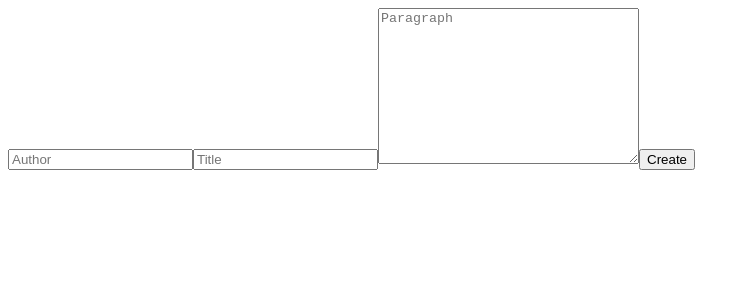
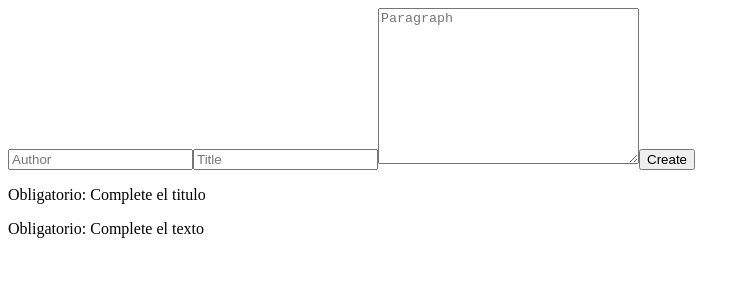
Before and after one commit to JuanerArg/TP-Blog, a React (Vite) app: page /create in a window 1280 px wide. Shown: the top 300 px of the page, without its empty margins (0-750 px from the left). Built offline with nearby package versions, Linux system fonts and the light colour scheme.

Commit message:
Correccion de los inputs obligatorios

```diff
--- a/src/CreatePost.jsx
+++ b/src/CreatePost.jsx
@@ -5,9 +5,11 @@ const CreatePost = () => {
     const [title, setTitle] = useState('')
     const [paragraph, setParagraph] = useState('')
     const [authorP, setAuthorP] = useState('')
-    const [post, setPost] = useState([])
+    const [post, setPost] = useState([{ author: '', title: '', paragraph: '' }])
     const [comments, setComments] = useState([])
     const navigate = useNavigate();
+    let input = { author: authorP, title: title, paragraph: paragraph };
+
 
     useEffect(() => {
         let jsonPost = JSON.parse(localStorage.getItem('posts'))
@@ -20,6 +22,7 @@ const CreatePost = () => {
 
     const handleSubmit = (e) => {
         e.preventDefault()
+        if (input.title != '') {
             let input = { author: authorP, title: title, paragraph: paragraph };
             let newPost = [...post, input];
 
@@ -36,6 +39,7 @@ const CreatePost = () => {
             setAuthorP('')
             navigate("/");
         }
+    }
 
     return (
         <>
@@ -50,9 +54,9 @@ const CreatePost = () => {
                     value={paragraph}
                     placeholder='Paragraph'
                 />
-
-
                 <button type="submit">Create</button>
+                {input.title === '' && (<p>Obligatorio: Complete el titulo</p>)}
+                {input.paragraph === '' && (<p>Obligatorio: Complete el texto</p>)}
             </form>
         </>
     )
--- a/src/PostPage.jsx
+++ b/src/PostPage.jsx
@@ -27,17 +27,16 @@ const PostPage = () => {
     }
   }, [])
 
-  // En lugar de usar filter para encontrar el post por su índice, puedes usar find
-  let post = posts.find((elem, i) => i === parseInt(id)); // Parsea el id a un número entero
+  let post = posts.find((elem, i) => i === parseInt(id));
 
-  // Asegúrate de manejar el caso en que el post no se encuentre
   if (!post) {
     return <div>No se encontró el post</div>;
   }
 
   const handleSubmit = (e) => {
     e.preventDefault();
-    let input = { author: author, text: text };
+    let authorName = author.trim() !== '' ? author : 'Anonimo'; // Si el autor está vacío, utiliza 'Anonimo'
+    let input = { author: authorName, text: text };
     let newComment = [...comments];
     newComment[parseInt(id)] = [...newComment[parseInt(id)], input]
     setComments(newComment);
@@ -46,7 +45,6 @@ const PostPage = () => {
     setAuthor('');
     setText('');
   }
-
 
   return (
     <>
@@ -81,4 +79,5 @@ const PostPage = () => {
     </>
   )
 }
-export default PostPage
+
+export default PostPage;
```
Lines whose indentation alone changed are shown as unchanged.
